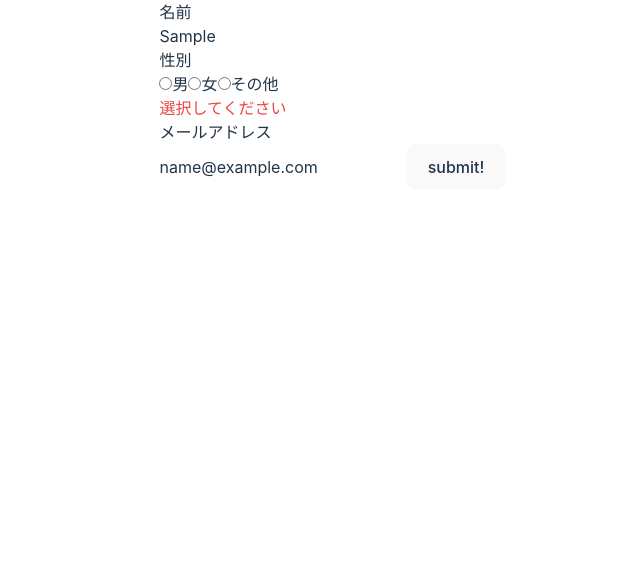
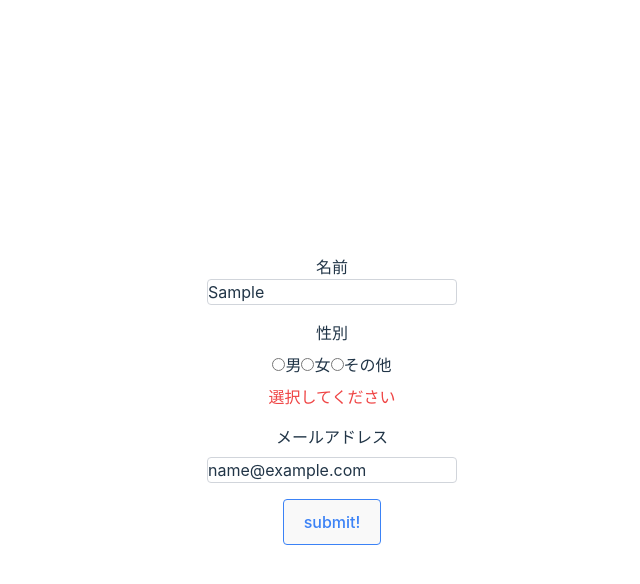
Before and after one commit to usk94/on-blur-and-on-submit-validation, a React (Vite) app: page / in a window 1280 px wide. Both pictures are taken after typing "Sample", "name@example.com" into the empty fields and a click on the button "submit!". Shown: the top 584 px of the page, without its empty margins (308-948 px from the left). Built offline with nearby package versions, Linux system fonts and the light colour scheme.

Commit message:
fix style

```diff
--- a/src/App.tsx
+++ b/src/App.tsx
@@ -25,15 +25,13 @@ const App = () => {
   const onSubmit = (data: FormType) => console.log(data)
 
   return (
-    <div className="w-screen h-screen">
-      <div className="flex flex-col justify-center items-center">
-        <form onSubmit={handleSubmit(onSubmit)} className="">
+    <form onSubmit={handleSubmit(onSubmit)} className="flex flex-col w-screen h-screen justify-center items-center">
       <p>名前</p>
-          <input {...register("name")} />
-          {errors.name?.message && <p className="text-red-500">{errors.name?.message}</p>}
+      <input {...register("name")} className="border border-gray-300 rounded" />
+      {errors.name?.message && <p className="mt-2 text-red-500">{errors.name?.message}</p>}
 
-          <p>性別</p>
-          <div className="flex flex-row">
+      <p className="mt-4">性別</p>
+      <div className="mt-2 flex flex-row">
         {radioOptions.map((option) => {
           const { label, value } = option
           return (
@@ -44,16 +42,16 @@ const App = () => {
           )
         })}
       </div>
-          {errors.gender?.message && <p className="text-red-500">{errors.gender?.message}</p>}
+      {errors.gender?.message && <p className="mt-2 text-red-500">{errors.gender?.message}</p>}
 
-          <p>メールアドレス</p>
-          <input {...register("email")} />
-          {errors.email?.message && <p className="text-red-500">{errors.email?.message}</p>}
+      <p className="mt-4">メールアドレス</p>
+      <input {...register("email")} className="mt-2 border border-gray-300 rounded" />
+      {errors.email?.message && <p className="mt-2 text-red-500">{errors.email?.message}</p>}
 
-          <button type="submit">submit!</button>
+      <button type="submit" className="mt-4 border border-blue-500 rounded text-blue-500">
+        submit!
+      </button>
     </form>
-      </div>
-    </div>
   )
 }
 
```
Lines whose indentation alone changed are shown as unchanged.
